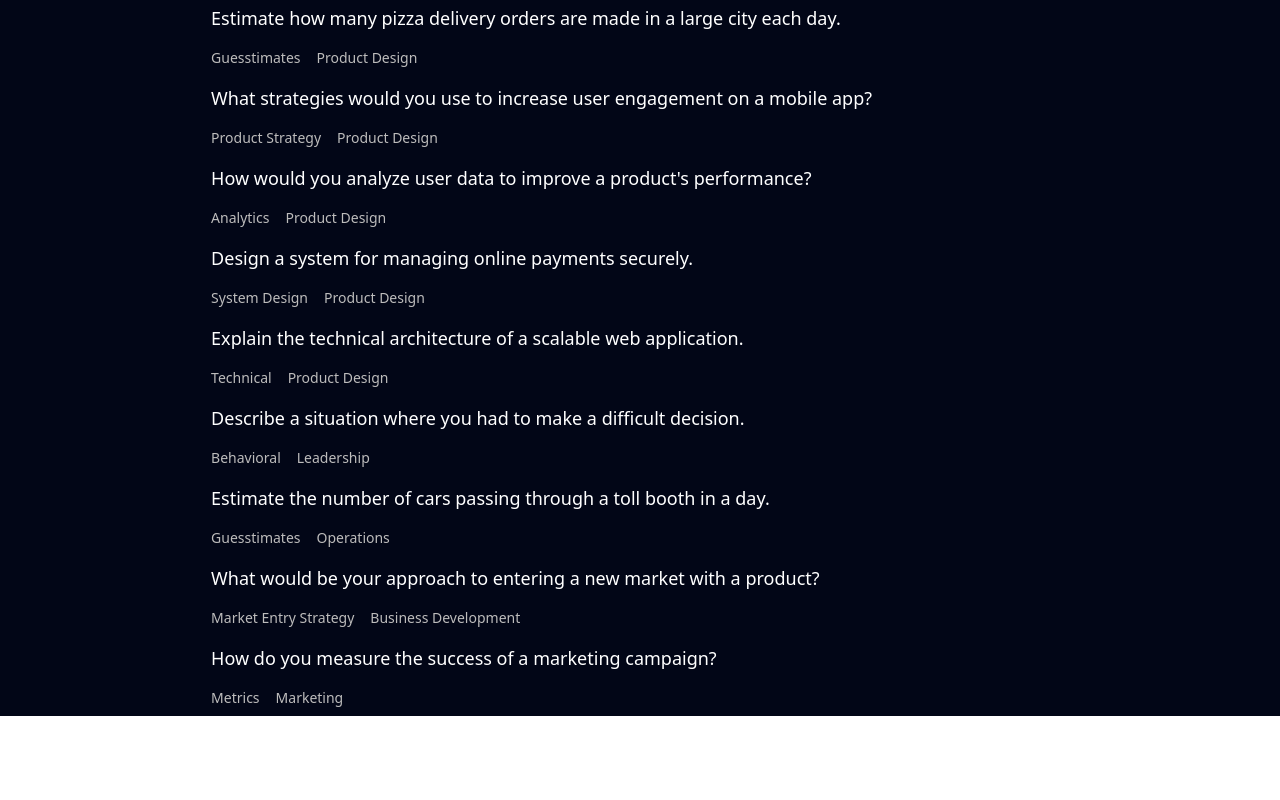
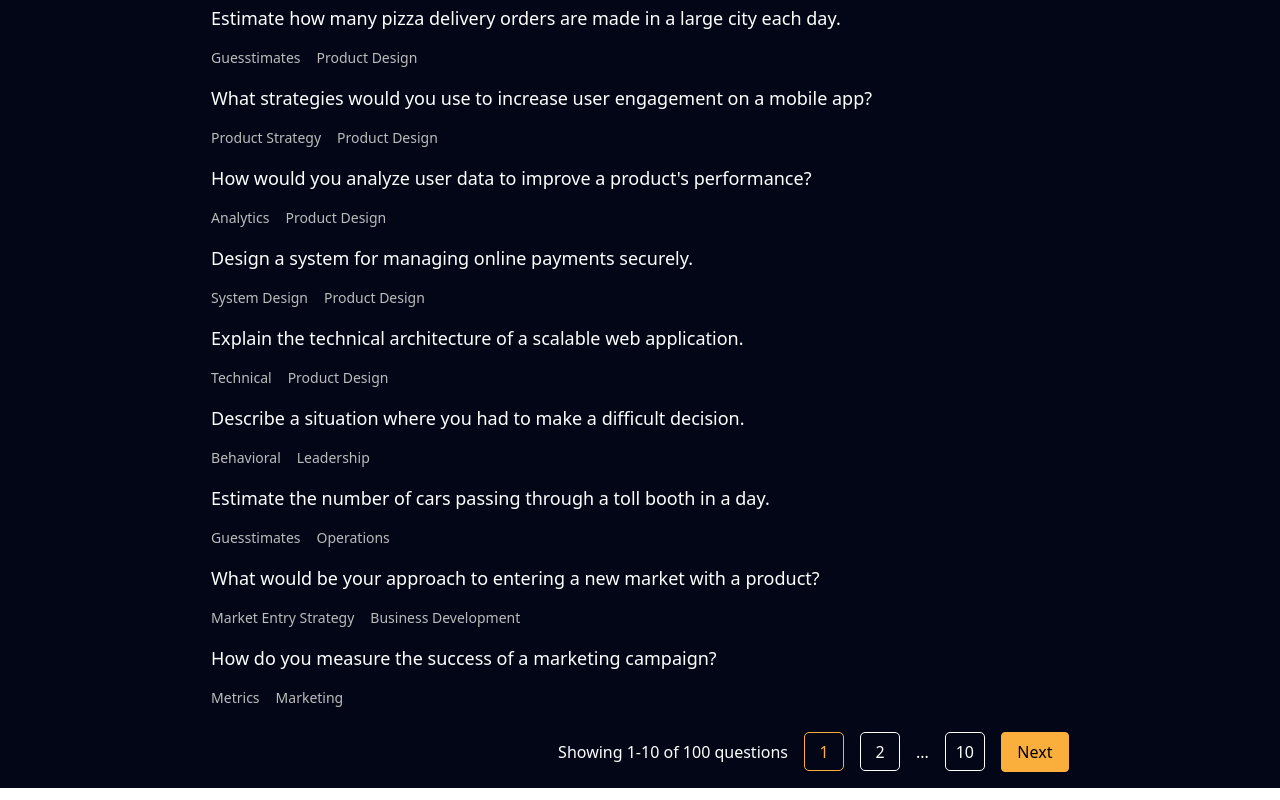
Before and after one commit to Abhishek7Tech/Product-Management-Interview-Questions-Page, a React (Create React App) app: page / in a window 1280 px wide. Shown: the part 321-1121 px from the top of the page. Before the commit the page ends 1049 px from the top, so only its background shows below. Built offline with nearby package versions, Linux system fonts and the light colour scheme.

Commit message:
implemented pagination component

```diff
--- /dev/null
+++ b/src/components/Pagination.js
@@ -0,0 +1,14 @@
+function Pagination () {
+    return (
+        <section className="flex justify-end gap-4 py-4 items-center">
+            <p className="text-white font-normal text-base"> Showing 1-10 of 100 questions </p>
+            <button className="text-[#FAAF3D] rounded-[5px] border border-[#FAAF3D] h-[39px] px-2 w-10">1</button>
+            <button className="text-white rounded-[5px] border border-white h-[39px] px-2 w-10">2</button>
+            <span className="text-white">...</span>
+            <button className="text-white rounded-[5px] border border-white h-[39px] px-2 w-10">10</button>
+            <button className="bg-[#FAAF3D] rounded border border-[#FAAF3D] px-2 h-10 w-[68px]">Next</button>
+        </section>
+    )
+}
+
+export default Pagination;
--- a/src/components/Products.js
+++ b/src/components/Products.js
@@ -1,3 +1,4 @@
+import Pagination from "./Pagination";
 import ProductsHeader from "./Productshead";
 import Questions from "./Questions";
 
@@ -6,6 +7,7 @@ function Products() {
         <main className="w-fit mx-auto my-3">
         <ProductsHeader/>
         <Questions/>
+        <Pagination/>
         </main>
     )
 }
```
